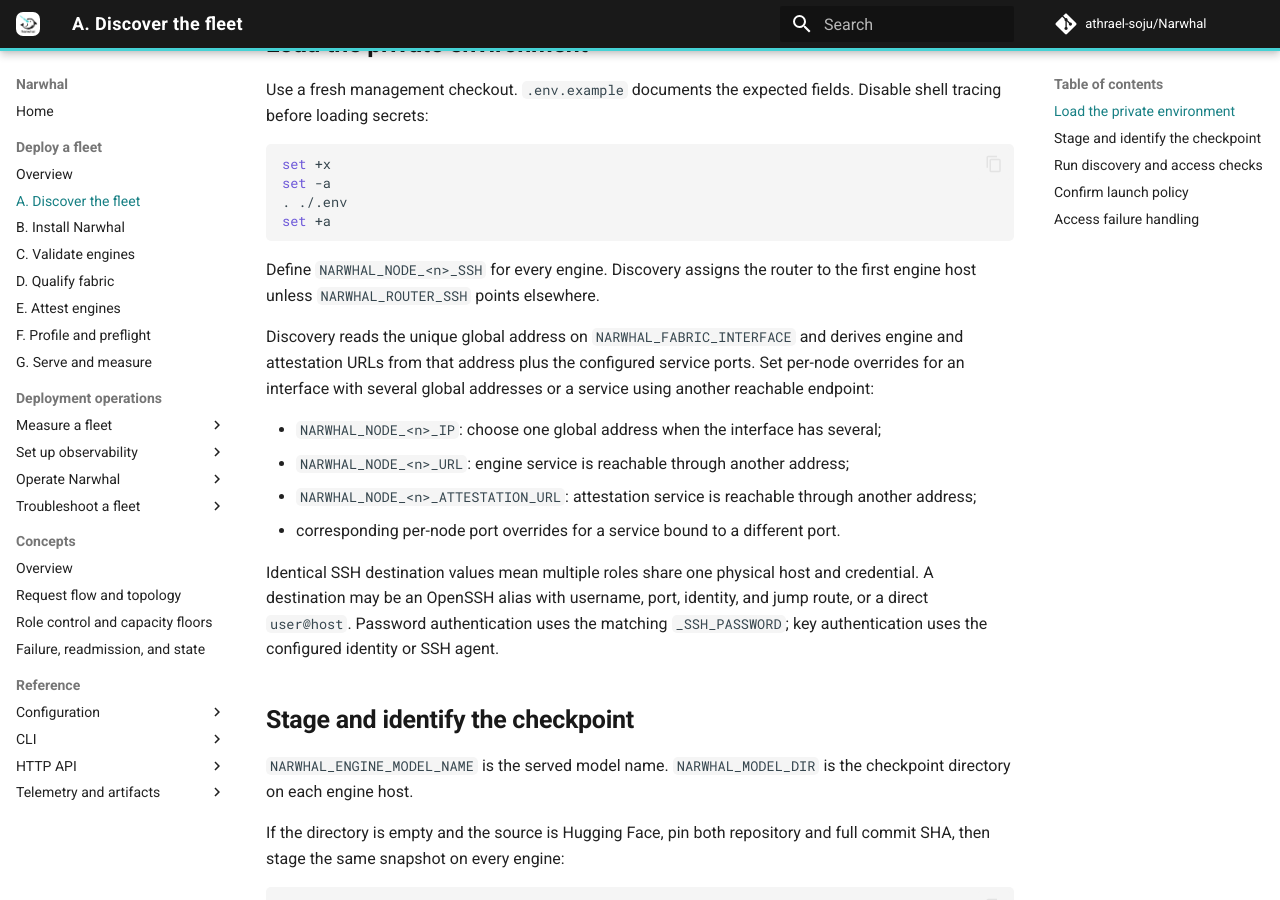
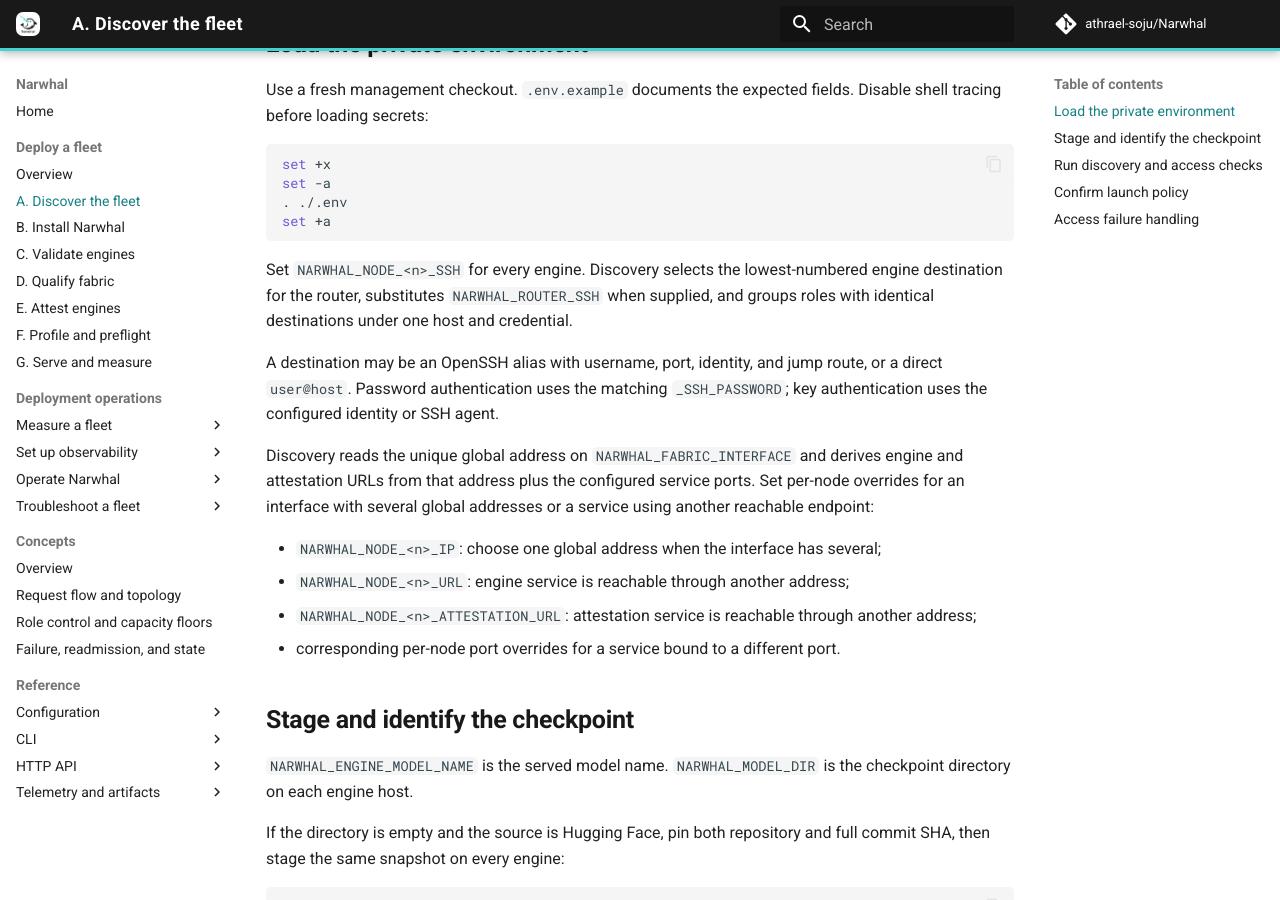
Before and after one commit to athrael-soju/Narwhal, an MkDocs documentation site: the page built from docs/deploy/01-Discover.md, in a window 1280 px wide and 900 px high, scrolled down 325 px. Built offline with MkDocs 1.6.1 and Material for MkDocs 9.7.7, drawn with Linux system fonts in a browser that asks for light colours; comment, search, counter and statistics services are not loaded.

Commit message:
docs(deploy): clarify SSH destination configuration and authentication details in deployment documentation

````diff
--- a/docs/deploy/01-Discover.md
+++ b/docs/deploy/01-Discover.md
@@ -13,7 +13,9 @@ set -a
 set +a
 ```
 
-Define `NARWHAL_NODE_<n>_SSH` for every engine. Discovery assigns the router to the first engine host unless `NARWHAL_ROUTER_SSH` points elsewhere.
+Set `NARWHAL_NODE_<n>_SSH` for every engine. Discovery selects the lowest-numbered engine destination for the router, substitutes `NARWHAL_ROUTER_SSH` when supplied, and groups roles with identical destinations under one host and credential.
+
+A destination may be an OpenSSH alias with username, port, identity, and jump route, or a direct `user@host`. Password authentication uses the matching `_SSH_PASSWORD`; key authentication uses the configured identity or SSH agent.
 
 Discovery reads the unique global address on `NARWHAL_FABRIC_INTERFACE` and derives engine and attestation URLs from that address plus the configured service ports. Set per-node overrides for an interface with several global addresses or a service using another reachable endpoint:
 
@@ -21,8 +23,6 @@ Discovery reads the unique global address on `NARWHAL_FABRIC_INTERFACE` and deri
 - `NARWHAL_NODE_<n>_URL`: engine service is reachable through another address;
 - `NARWHAL_NODE_<n>_ATTESTATION_URL`: attestation service is reachable through another address;
 - corresponding per-node port overrides for a service bound to a different port.
-
-Identical SSH destination values mean multiple roles share one physical host and credential. A destination may be an OpenSSH alias with username, port, identity, and jump route, or a direct `user@host`. Password authentication uses the matching `_SSH_PASSWORD`; key authentication uses the configured identity or SSH agent.
 
 ## Stage and identify the checkpoint
 
````
